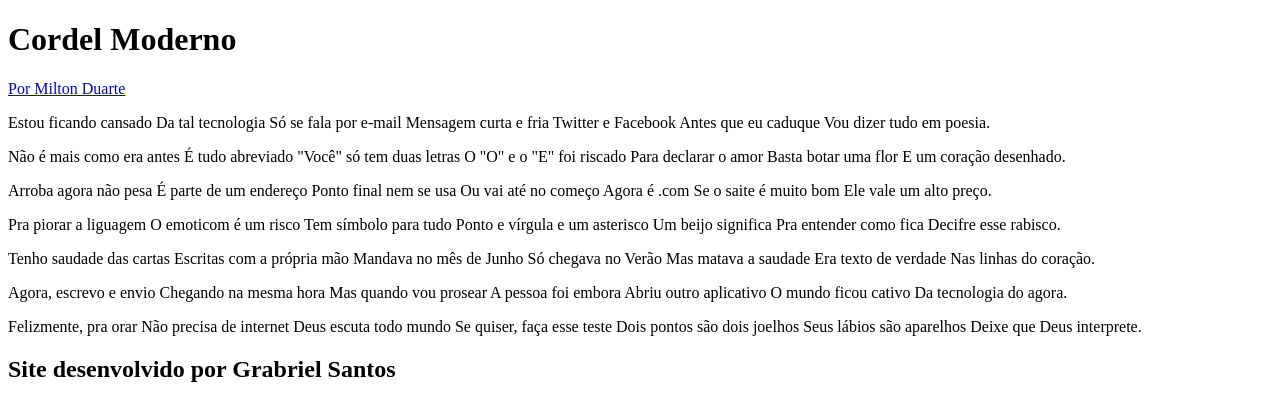
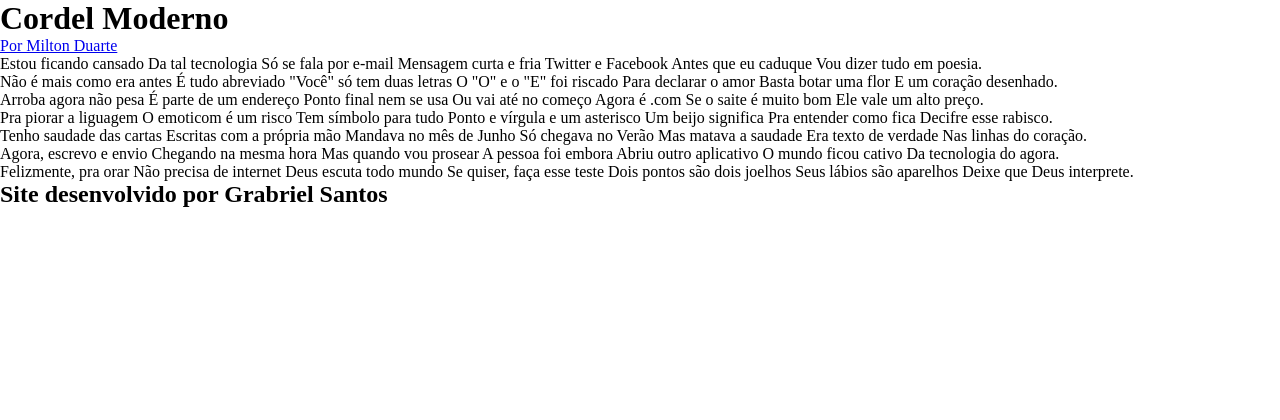
Before and after one commit to gabrielcvhtml/html-css, a plain HTML site: page desafios/des-cordel/index.html in a window 1280 px wide. Drawn offline with Linux system fonts and the light colour scheme.

Commit message:
inicio dos estilos

```diff
--- a/desafios/des-cordel/estilo/style.css
+++ b/desafios/des-cordel/estilo/style.css
@@ -2,10 +2,19 @@
 
 @font-face {
     font-family: 'croissant';
-    src: url('fontes/');
+    src: url(../fontes/CroissantOne-Regular.ttf) format(truetype);
 }
 
 :root{
-    --var1: ;
-    --var2: ;
+    --cor1: #0000;
+    --cor2: #ffffff;
+
+    --fonte-titulo: Arial normal ;
+    --fonte-poesia: 'croissant' cursive;
+    --fonte-texto: Arial, Verdana, Helvetica, sans-serif;
 }
+
+*{
+    padding: 0px;
+    margin: 0px;
+}
```
